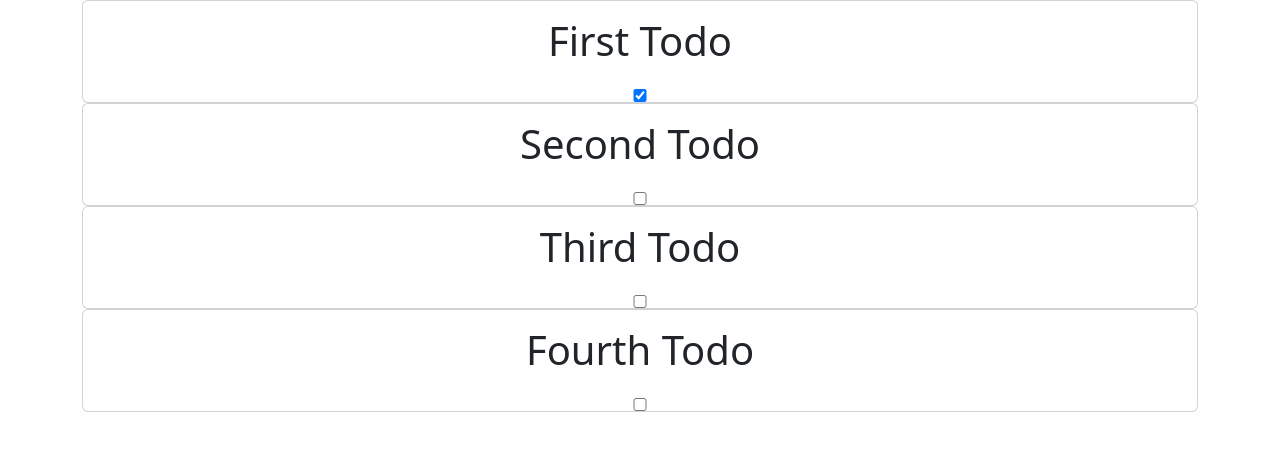
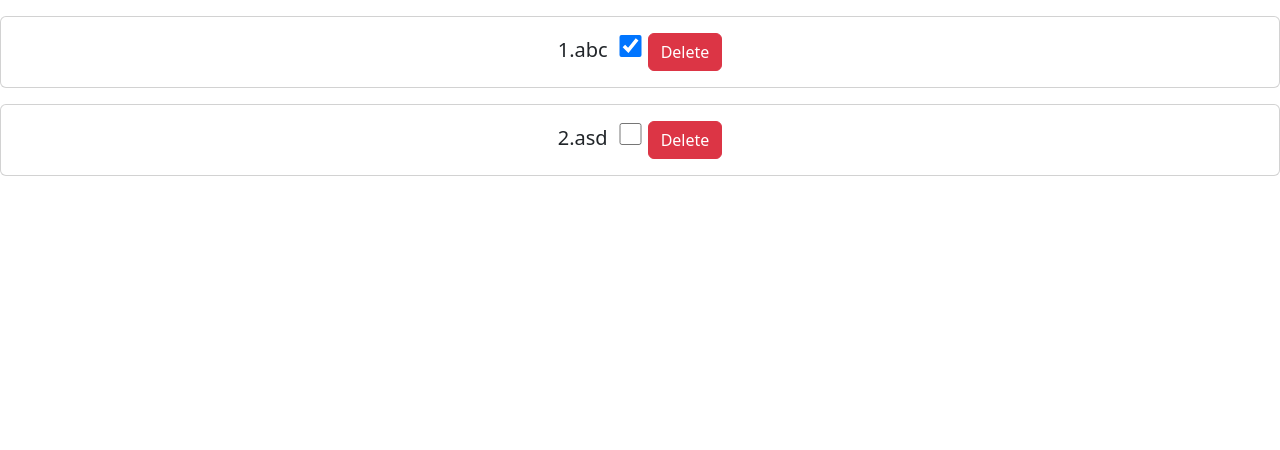
Before and after one commit to Dornal2002/react-assignments, a React (Create React App) app: page / in a window 1280 px wide. Shown: the top 450 px of the page. Built offline with nearby package versions, Linux system fonts and the light colour scheme; data requests are answered from the project's data file.

Commit message:
Add Assignment 3

```diff
--- a/db.json
+++ b/db.json
@@ -1,25 +1,14 @@
 {
-    "todos":[
-        {
-            "id":1,
-            "title":"First Todo",
-            "isCompleted":true
-        },
-        {
-            "id":2,
-            "title":"Second Todo",
-            "isCompleted":false
-        },
-        {
-            "id":3,
-            "title":"Third Todo",
-            "isCompleted":false
-        },
-        {
-            "id":4,
-            "title":"Fourth Todo",
-            "isCompleted":false
-        }
-
-    ]
+  "todos": [
+    {
+      "id": "7159",
+      "title": "abc",
+      "isCompleted": true
+    },
+    {
+      "id": "2ae5",
+      "title": "asd",
+      "isCompleted": false
+    }
+  ]
 }
--- a/src/App.tsx
+++ b/src/App.tsx
@@ -3,7 +3,9 @@ import logo from './logo.svg';
 import './App.css';
 import { BrowserRouter as Router,Route, Routes } from 'react-router-dom';
 import Todos from './components/Todos';
-import Blogs from './components/Blogs';
+import AddTodos from './components/AddTodos';
+import Error from './components/Error';
+
 
 function App() {
   return (
@@ -11,7 +13,8 @@ function App() {
       <Router>
         <Routes>
           <Route path='/' element={<Todos/>}/>
-          <Route path='/blogs' element={<Blogs/>}/>
+          <Route path='/addtodos' element={<AddTodos/>}/>
+          <Route path='*' element={<Error/>}/>
         </Routes>
       </Router>
     </div>
--- /dev/null
+++ b/src/components/AddTodos.tsx
@@ -0,0 +1,37 @@
+import React, { ChangeEvent, useEffect, useState } from "react";
+import Todos, { Todo } from "./Todos";
+import useFetch from "./useFetch";
+import { useNavigate } from "react-router";
+import { METHODS } from "http";
+
+export default function AddTodos() {
+
+    const [title,setTitle]=useState("")
+    const navigate=useNavigate()
+
+    const handleAdd=()=>{
+      if(title){
+        fetch("http://localhost:8000/todos",{
+            method:"POST",
+            headers:{'content-type':'application-json'},
+            body: JSON.stringify({
+                // 'id':,
+                'title':title,
+                'isCompleted': false
+              })
+            }).then(()=> navigate('/') )
+            .then(()=>alert("Data Added sucessfully"))
+            .catch(err=>err.message)
+          }else{
+            alert("Todo Cannot be Empty")
+          }
+          }
+
+    return(
+        <div className="container">
+           <input type="text" value={title} onChange={(e)=>setTitle(e.target.value)}/>
+           <button className="btn btn-danger" onClick={handleAdd}>Add</button>
+        </div>
+    )
+
+  }
--- a/src/components/Blogs.tsx
+++ /dev/null
@@ -1,7 +0,0 @@
-export default function Blogs(){
-    return(
-        <div>
-            <h1>Blogs Page</h1>
-        </div>
-    )
-}
--- /dev/null
+++ b/src/components/Error.tsx
@@ -0,0 +1,6 @@
+
+const Error = ()=>{
+    return <p>Page Not Found</p>
+  }
+
+  export default Error;
--- a/src/components/Todos.css
+++ b/src/components/Todos.css
@@ -1,3 +1,53 @@
-.view-todos{
+.header{
+    font-weight: bold;
+}
 
+.container {
+ display: flex;
+ flex-direction: column;
+ margin-right: 25%;
+ margin-left: 25%;
+ gap: 4px;
+ justify-content: center;
+ align-items: center;
+ background-color: aqua;
 }
+
+.btn-Add{
+    background-color: green;
+    color: aliceblue;
+    font-size: 23px;
+    font-family: 'Gill Sans', 'Gill Sans MT', Calibri, 'Trebuchet MS', sans-serif;
+    border-radius: 10px;
+    margin-left: 5px;
+}
+
+.btn-delete{
+    background-color: red;
+    color: aliceblue;
+    font-size: 20px;
+    font-family: 'Gill Sans', 'Gill Sans MT', Calibri, 'Trebuchet MS', sans-serif;
+    border-radius: 10px;
+    margin-left: 10px;
+}
+input{
+    box-sizing: border-box;
+    font-size: larger;
+}
+
+li{
+    padding-left: -10%;
+    margin-left: 0%;
+}
+
+.inputfield{
+ font-size: 25px;
+ margin-left: 0px;
+}
+
+.check-box{
+    height: 22px;
+    width: 25px;
+    margin-left: 10px;
+    margin-right: 5px;
+}
--- a/src/components/Todos.tsx
+++ b/src/components/Todos.tsx
@@ -1,5 +1,7 @@
-import { useEffect, useState } from "react"
+import React, { useEffect, useState } from "react"
 import 'bootstrap/dist/css/bootstrap.css';
+import './Todos.css';
+import { title } from "process";
 
 export interface Todo{
     id:number
@@ -10,21 +12,64 @@ export interface Todo{
 export default function Todos(){
 
     const [todolist,setTodolist]=useState<Todo[]>([])
+    const [trigger,setTrigger]=useState(0)
+
     // const [newTodo,setNewTodo]=useState<Todo>()
 
     useEffect(()=>{
         fetch("http://localhost:8000/todos")
         .then(resp=>resp.json())
         .then(data=>(setTodolist(data)))
-    },[])
+    },[trigger])
+
+    const handleDelete =(id :number)=>{
+      fetch(`http://localhost:8000/todos/${id}`,{
+        method: "DELETE",
+        headers: {
+          "Content-Type": "application/json",
+        }
+      }).then(()=>alert("Deleted Successfully"))
+        .then(()=>setTrigger(trigger+1))
+
+    }
+
+    const handleCheckbox=(todo:Todo,e:React.ChangeEvent<HTMLInputElement>)=>{
+      console.log(e.target.checked)
+       fetch(`http://localhost:8000/todos/${todo.id}`, {
+        method: "PATCH",
+        headers: {
+          "Content-Type": "application/json",
+        },
+        body: JSON.stringify({
+          isCompleted: e.target.checked
+        })
+      }).then((res) => res.json()).then(() => {
+        setTrigger(trigger + 1)
+      })
+    }
+
     return(
        <>
-        <div className="container">
+        <div className="">
         {
-            todolist.map((item)=><div key={item.id} className="card">
-                <h1 className="card-body">{item.title}</h1>
-                <input type="checkbox" checked={item.isCompleted} />
-            </div>)
+            todolist.map((item: Todo, index: number) => (
+              <div key={item.id} className="card text-center mt-3 mb-3 d-flex flex-row">
+                <h5 className="card-body card-text">
+                    {index + 1}.{item.title}
+                <input
+                  className="check-box"
+                  checked={item.isCompleted}
+                  onChange={(e) => {
+                  handleCheckbox(item,e);
+                  }}
+                  type="checkbox"
+                />
+                <button className="btn btn-danger" onClick={() => handleDelete(item.id)}>
+                  Delete
+                </button>
+                </h5>
+              </div>
+            ))
         }
 
         </div>
--- /dev/null
+++ b/src/components/useFetch.tsx
@@ -0,0 +1,49 @@
+import React, { useEffect, useState } from "react";
+
+
+
+export interface Todo {
+  id: number;
+  title: string;
+  isCompleted:boolean;
+}
+
+export default function useFetch(url:string) {
+  const [todos, setTodos] = useState<Todo[]>([]);
+  const [loading, setLoading] = useState<boolean>(true);
+  const [error, setError] = useState(null);
+  // const [trigger,setTrigger]=useState<number>(0);
+
+  useEffect(() => {
+    fetch(url)
+      .then((res) => {
+        if (!res.ok) {
+          throw Error("Error Occured : Could not fetch the data");
+        }
+        return res.json();
+      })
+      .then((data) => {
+        setTodos(data);
+        setLoading(false);
+        setError(null);
+        // console.log(data)
+      })
+      .catch((err) => {
+        // console.log(err.message);
+        setError(err.message);
+        setLoading(false);
+      });
+  }, []);
+
+  // const refetch=()=>setTrigger(trigger+1)
+
+  // return (
+  //   <div>
+  //     <h1>TodoList</h1>
+  //     {error && <div>{error}</div>}
+  //     {loading && <div>Loading... </div>}
+  //     {todos && <GetTodos todos={todos} />}
+  //   </div>
+  // );
+  return {todos,loading,error}
+}
```
